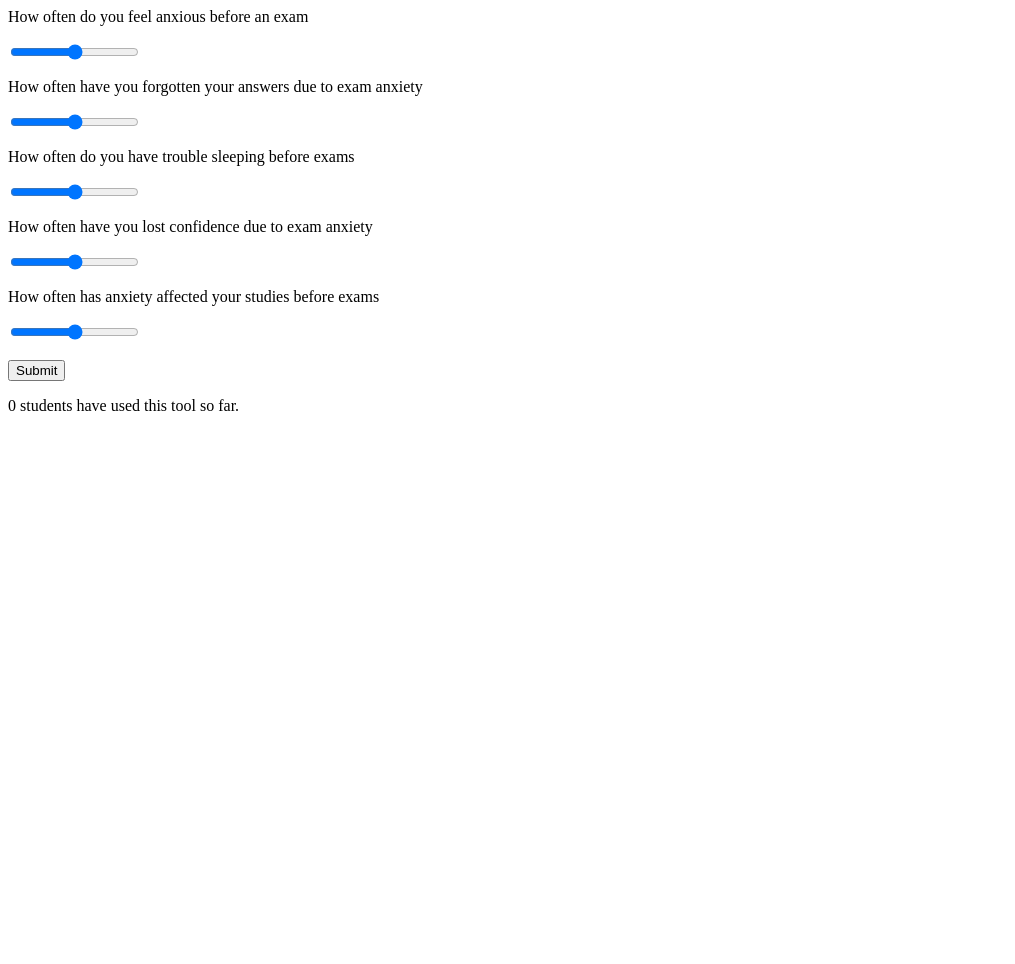
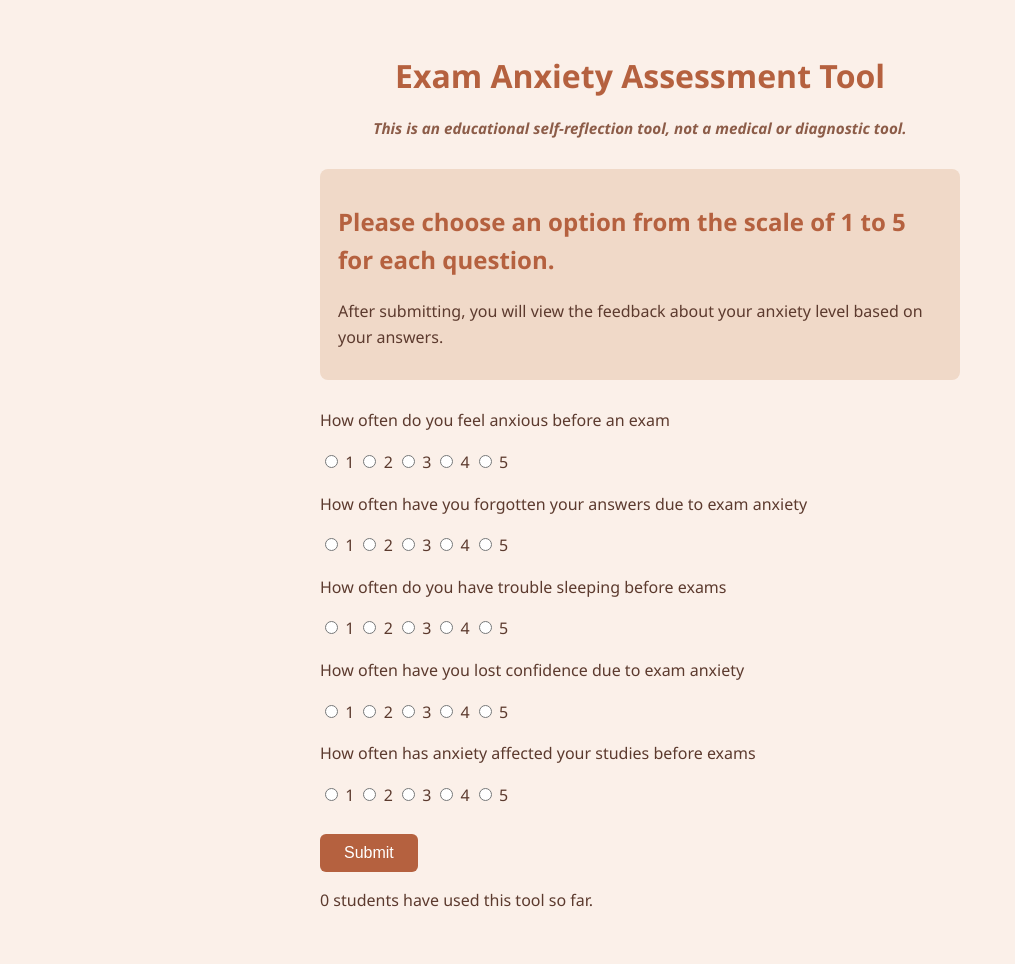
Before and after one commit to AADHIRASA/Exam-anxiety--assessment-tool, a Flask app: page / in a window 1280 px wide. Shown: the whole page, without its empty margins (0-1015 px from the left). Before the commit the page ends 411 px from the top, so only its background shows below. Run offline with Flask 3, Linux system fonts and the light colour scheme; data that the repository does not hold is empty.

Commit message:
feat: replace slidders with radiobutton,add instructions, apply terracotta styling

```diff
--- /dev/null
+++ b/static/style.css
@@ -0,0 +1,49 @@
+body {
+    background-color: #FBF0E9;
+    font-family: 'Segoe UI', Arial, sans-serif;
+    color: #5C3A2E;
+    max-width: 640px;
+    margin: 50px auto;
+    padding: 0 24px;
+    line-height: 1.6;
+}
+
+h1 {
+    text-align: center;
+    color: #B5613F;
+    margin-bottom: 4px;
+}
+
+h2 {
+    color: #B5613F;
+}
+
+.disclaimer {
+    text-align: center;
+    font-style: italic;
+    font-weight: bold;
+    color: #8C5C48;
+    margin-bottom: 28px;
+    font-size: 0.95em;
+}
+
+.instructions {
+    background-color: #F0D9C8;
+    border-radius: 8px;
+    padding: 14px 18px;
+    margin-bottom: 28px;
+}
+
+button {
+    background-color: #B5613F;
+    color: white;
+    border: none;
+    padding: 10px 24px;
+    border-radius: 6px;
+    font-size: 16px;
+    cursor: pointer;
+}
+
+button:hover {
+    background-color: #D08059;
+}
--- a/templates/index.html
+++ b/templates/index.html
@@ -1,14 +1,49 @@
+<!DOCTYPE html>
+<html lang="en">
+<head>
+	<meta charset="utf-8"/>
+	<meta name="viewport" content="width=device-width,initial-scale=1"/>
+	<title>Exam Anxiety Assessment Tool</title>
+	<link rel="stylesheet" href="{{ url_for('static', filename='style.css') }}">
+</head>
+<body>
+	<h1>Exam Anxiety Assessment Tool</h1>
+	<p class="disclaimer">This is an educational self-reflection tool, not a medical or diagnostic tool.</p>
+	<div class="instructions">
+		<h2>Please choose an option from the scale of 1 to 5 for each question.</h2>
+		<p>After submitting, you will view the feedback about your anxiety level based on your answers.</p>
+</div>
 <form method="post">
-	<p>How often do you feel anxious before an exam</p>
-	<input type="range" name="q1" min="1" max="5">
+<p>How often do you feel anxious before an exam</p>
+	<input type="radio" name="q1" value="1"> 1
+	<input type="radio" name="q1" value="2"> 2
+	<input type="radio" name="q1" value="3"> 3
+	<input type="radio" name="q1" value="4"> 4
+	<input type="radio" name="q1" value="5"> 5
 <P>How often have you forgotten your answers due to exam anxiety</p>
-	<input type="range" name="q2" min="1" max="5">
-	<P> How often do you have trouble sleeping before exams</p>
-	<input type="range" name="q3" min="1" max="5">
+	<input type="radio" name="q2" value="1"> 1
+	<input type="radio" name="q2" value="2"> 2
+	<input type="radio" name="q2" value="3"> 3
+	<input type="radio" name="q2" value="4"> 4
+	<input type="radio" name="q2" value="5"> 5
+<P> How often do you have trouble sleeping before exams</p>
+	<input type="radio" name="q3" value="1"> 1
+	<input type="radio" name="q3" value="2"> 2
+	<input type="radio" name="q3" value="3"> 3
+	<input type="radio" name="q3" value="4"> 4
+	<input type="radio" name="q3" value="5"> 5
 <p>How often have you lost confidence due to exam anxiety</P>
-	<input type="range" name="q4" min="1" max="5">
+	<input type="radio" name="q4" value="1"> 1
+	<input type="radio" name="q4" value="2"> 2
+	<input type="radio" name="q4" value="3"> 3
+	<input type="radio" name="q4" value="4"> 4
+	<input type="radio" name="q4" value="5"> 5
 <p>How often has anxiety affected your studies before exams</p>
-	<input type="range" name="q5" min="1" max="5">
+	<input type="radio" name="q5" value="1"> 1
+	<input type="radio" name="q5" value="2"> 2
+	<input type="radio" name="q5" value="3"> 3
+	<input type="radio" name="q5" value="4"> 4
+	<input type="radio" name="q5" value="5"> 5
 	<br><br>
 	<button type="submit">Submit</button>
 <p>{{ user_count }} students have used this tool so far.</p>
@@ -18,3 +53,5 @@
 <p> your average score: {{ result }}</p>
 <p>{{ feedback }}</p>
 {% endif %}
+</body>
+</html>
```
